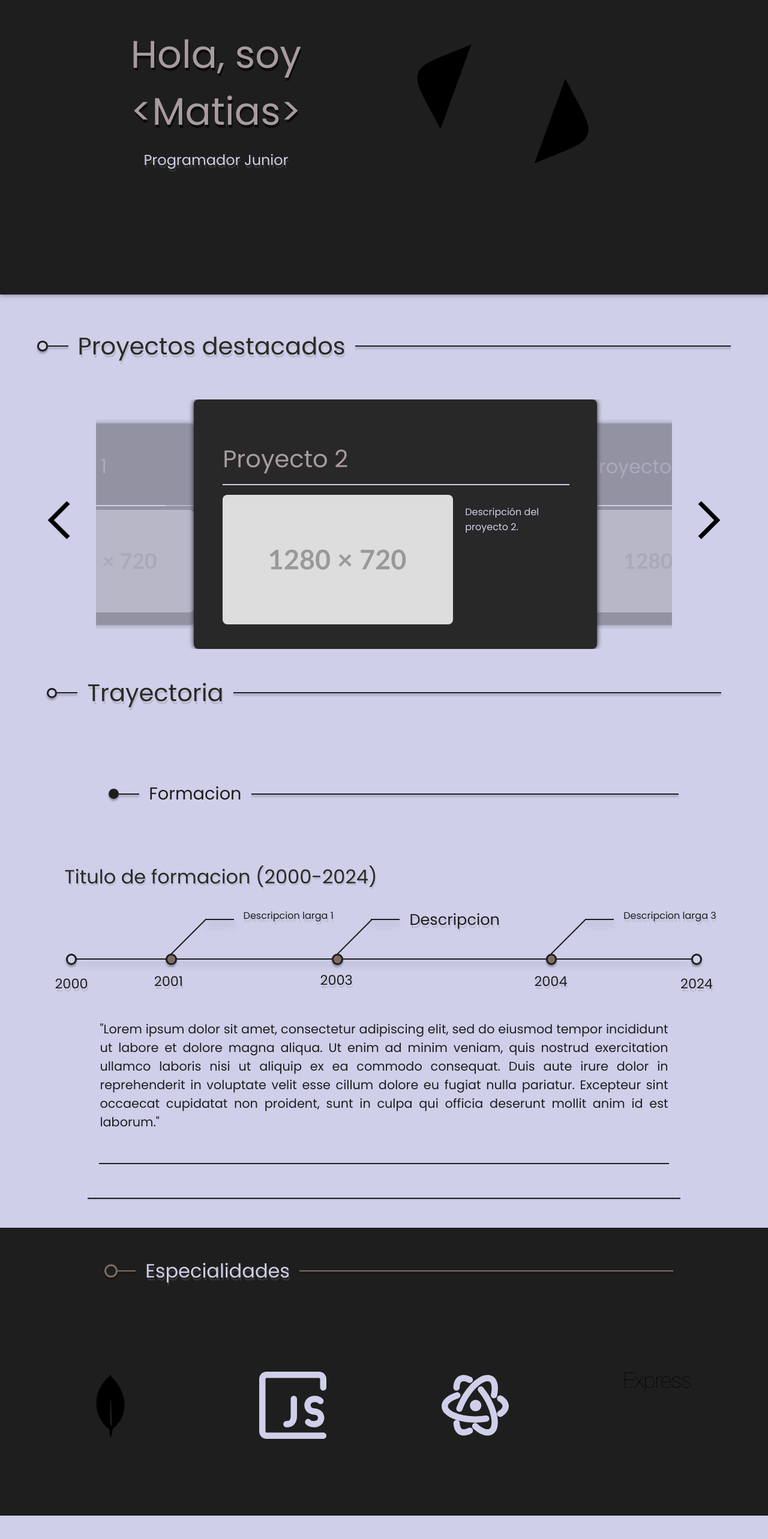
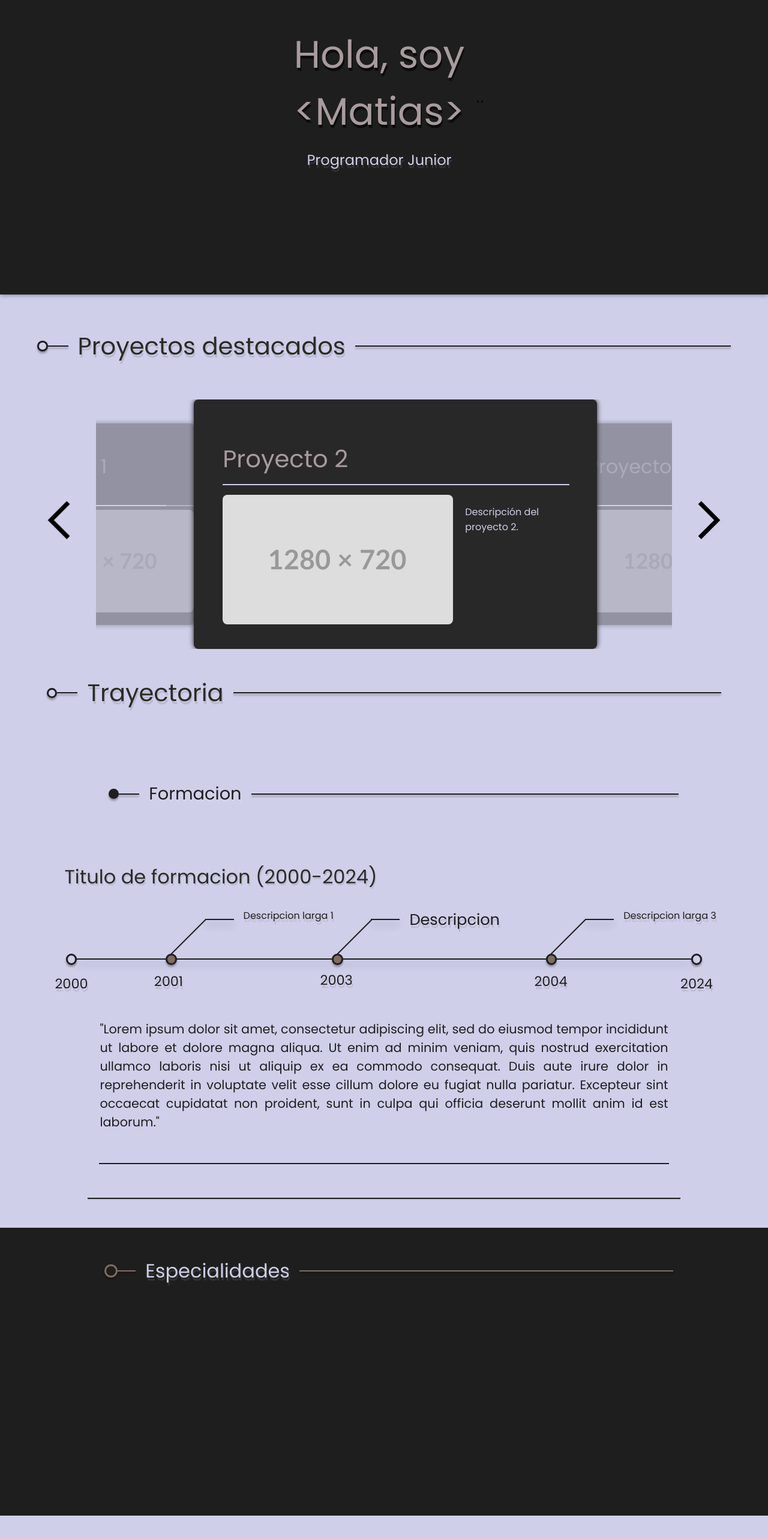
Before and after one commit to Matii111/Matii111.github.io, a React (Create React App) app: page / in a window 1280 px wide. Shown: the part 174-2740 px from the top of the page at 60% size. Built offline with nearby package versions, Linux system fonts and the light colour scheme.

Commit message:
chore(minor): Now react component uses SVGs as images.

```diff
--- a/src/components/footer.js
+++ b/src/components/footer.js
@@ -1,6 +1,7 @@
-import gitHubLogo from '../imgs/logos/github-icon.svg';
-import mailLogo from '../imgs/logos/mail-icon.svg';
-import linkedinLogo from '../imgs/logos/linkedin-icon.svg';
+import { ReactComponent as GitHubLogo } from '../imgs/logos/github-icon.svg';
+import { ReactComponent as MailLogo } from '../imgs/logos/mail-icon.svg';
+import { ReactComponent as LinkedinLogo } from '../imgs/logos/linkedin-icon.svg';
+
 function Footer() {
     return (
         <div className='footer-container'>
@@ -16,9 +17,9 @@ function Footer() {
                     Redes de contacto
                 </p>
                 <div className='items-icons'>
-                    <img src={gitHubLogo} alt='Redirigir a GitHub' />
-                    <img src={mailLogo} alt='Copiar correo' />
-                    <img src={linkedinLogo} alt='Redirigir a linkedin' />
+                    <GitHubLogo className='footer-logos' alt='Redirigir a GitHub' />
+                    <MailLogo className='footer-logos' alt='Copiar correo' />
+                    <LinkedinLogo className='footer-logos' alt='Redirigir a linkedin' />
                 </div>
             </div>
         </div >
--- a/src/components/presentationLabel.js
+++ b/src/components/presentationLabel.js
@@ -1,5 +1,5 @@
 import React, { useState } from 'react';
-import Code from '../imgs/logos/code-icon.svg';
+import { ReactComponent as Code } from '../imgs/logos/code-icon.svg';
 function PresentationLabel() {
     return (
         <div className='presentation-container'>
@@ -8,7 +8,7 @@ function PresentationLabel() {
                 <p className='description'>Programador Junior</p>
             </div>
             <div className='presentation-logo'>
-                <img src={Code} alt='code' />
+                <Code className='code-logo'/>
             </div>
         </div>
     );
--- a/src/components/toolsSection/toolsFormat.js
+++ b/src/components/toolsSection/toolsFormat.js
@@ -13,17 +13,9 @@ function ToolsIconsFormat() {
             </div>
             <div className='tools-content'>
                 {ToolsIcons.map((tools, index) => (
-                    <Fade
-                        direction='down'
-                        className='fade-effect'
-                        triggerOnce='true'
-                        fraction='1'
-                    >
-                        <div className='tool-item' key={index}>
-                            <img src={tools.image} alt={tools.titulo} />
-
-                        </div>
-                    </Fade>
+                    <div className='tool-item' key={index}>
+                        <tools.image className='tool-logo' alt={tools.titulo} />
+                    </div>
                 ))}
             </div>
         </>
```
Also changed, not shown: src/components/toolsSection/toolsData.js (+5 -4 lines).
